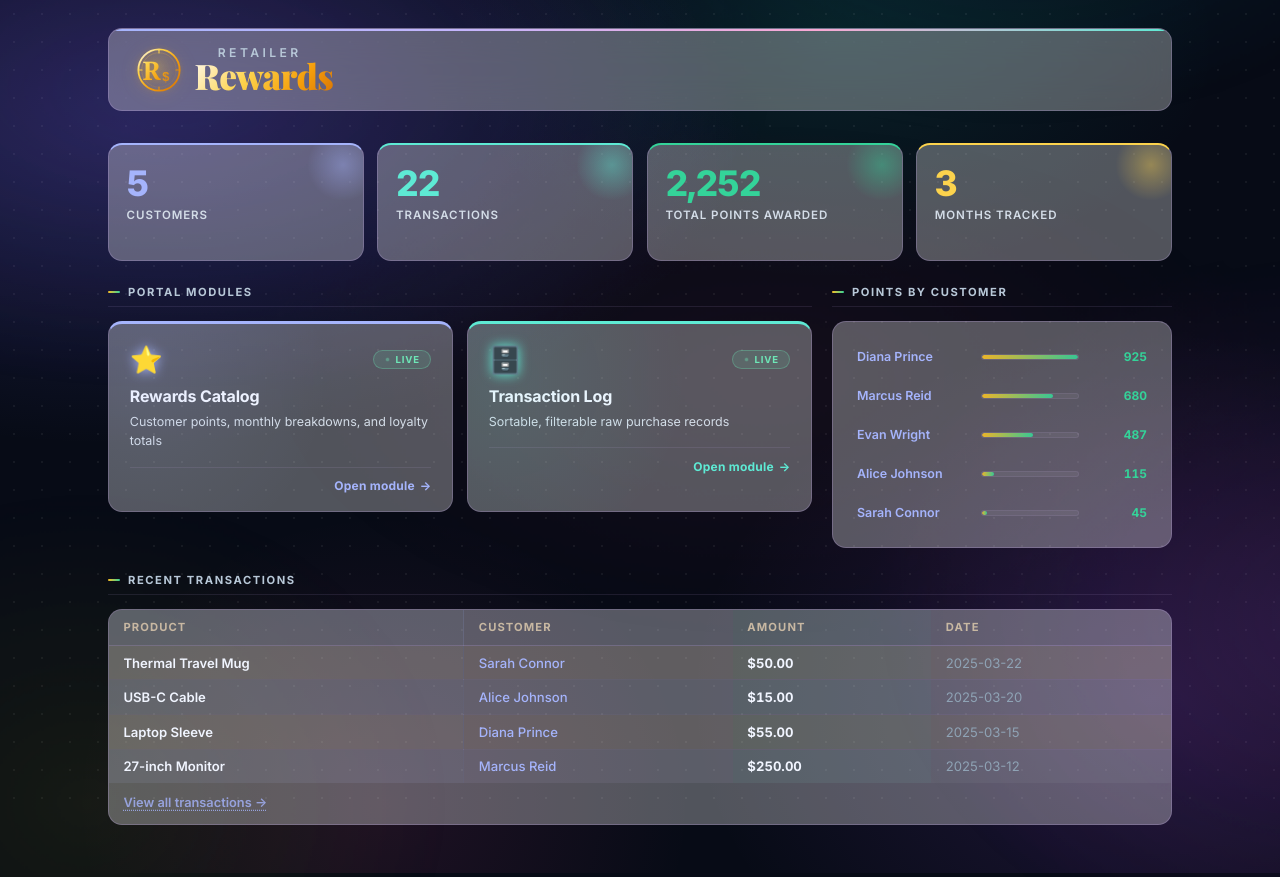
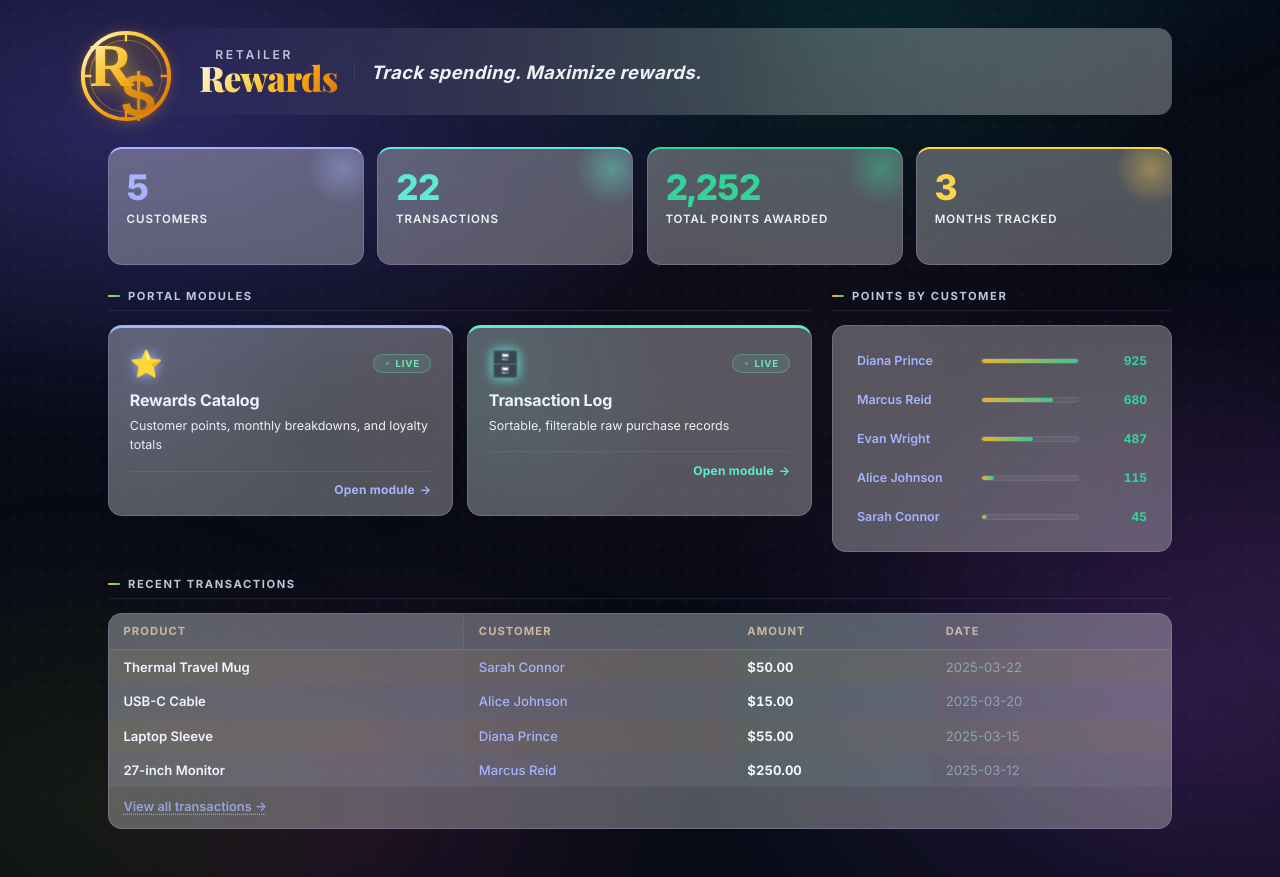
Before and after one commit to familiarcat/retailer-rewards-program, a React (Create React App) app: page / in a window 1280 px wide. Built offline with nearby package versions, Linux system fonts and the light colour scheme.

Commit message:
updating header styles

```diff
--- a/public/index.html
+++ b/public/index.html
@@ -5,6 +5,8 @@
     <meta name="viewport" content="width=device-width, initial-scale=1.0" />
     <meta name="description" content="Dashboard & Retailer Rewards Program" />
     <title>Customer Beneits</title>
+    <link rel="icon" href="%PUBLIC_URL%/appLogo.svg" />  <!-- or you can link to appLogo.svg if preferred -->
+
   </head>
   <body>
     <div id="root"></div>
--- a/src/App.js
+++ b/src/App.js
@@ -109,7 +109,8 @@ function App() {
       <header className="app-header anim-header">
         <div className="app-header-left">
           <AppLogo
-            size={44}
+
+            size={92}
             className={`app-logo${view !== 'home' ? ' app-logo--link' : ''}`}
             onClick={view !== 'home' ? () => navigate('home') : undefined}
             role={view !== 'home' ? 'button' : undefined}
@@ -129,6 +130,9 @@ function App() {
               <span className="app-brand__eyebrow">Retailer</span>
               <span className="app-brand__wordmark">Rewards</span>
             </h1>
+            <p className="app-header-tagline">
+              Track spending. Maximize rewards.
+            </p>
           </div>
         </div>
       </header>
--- a/src/components/AppLogo.js
+++ b/src/components/AppLogo.js
@@ -1,4 +1,5 @@
 import React from 'react';
+import appLogo from '../assets/appLogo.svg'; // Adjust path as necessary
 
 /**
  * AppLogo
@@ -16,94 +17,7 @@ import React from 'react';
  * Gradient mirrors --gradient-brand: #fff8e8 → #fcd34d → #f59e0b → #d97706
  */
 const AppLogo = ({ size = 40, className = '', ...rest }) => (
-  <svg
-    xmlns="http://www.w3.org/2000/svg"
-    viewBox="0 0 48 48"
-    width={size}
-    height={size}
-    fill="none"
-    aria-hidden="true"
-    className={className}
-    style={{ flexShrink: 0, display: 'block' }}
-    {...rest}
-  >
-    <defs>
-      {/* Primary gold gradient — diagonal, matches app brand gradient */}
-      <linearGradient
-        id="al-gold"
-        x1="4" y1="4" x2="44" y2="44"
-        gradientUnits="userSpaceOnUse"
-      >
-        <stop offset="0%"   stopColor="#fff8e8" />
-        <stop offset="25%"  stopColor="#fcd34d" />
-        <stop offset="62%"  stopColor="#f59e0b" />
-        <stop offset="100%" stopColor="#d97706" />
-      </linearGradient>
-
-      {/* Dimmer version for the inner ring */}
-      <linearGradient
-        id="al-gold-dim"
-        x1="4" y1="4" x2="44" y2="44"
-        gradientUnits="userSpaceOnUse"
-      >
-        <stop offset="0%"   stopColor="#fcd34d" stopOpacity="0.45" />
-        <stop offset="100%" stopColor="#d97706" stopOpacity="0.25" />
-      </linearGradient>
-
-      {/* Radial glow for inner fill */}
-      <radialGradient id="al-glow" cx="48%" cy="42%" r="50%">
-        <stop offset="0%"   stopColor="#fcd34d" stopOpacity="0.16" />
-        <stop offset="80%"  stopColor="#f59e0b" stopOpacity="0.05" />
-        <stop offset="100%" stopColor="#d97706" stopOpacity="0" />
-      </radialGradient>
-    </defs>
-
-    {/* ── Subtle inner fill glow ─────────────────────────────────────── */}
-    <circle cx="24" cy="24" r="21.5" fill="url(#al-glow)" />
-
-    {/* ── Outer ring ────────────────────────────────────────────────── */}
-    <circle cx="24" cy="24" r="22.5" stroke="url(#al-gold)" strokeWidth="2" />
-
-    {/* ── Inner decorative ring ─────────────────────────────────────── */}
-    <circle cx="24" cy="24" r="18.8" stroke="url(#al-gold-dim)" strokeWidth="0.6" />
-
-    {/* ── Cardinal tick marks (top · right · bottom · left) ────────── */}
-    {/* Top    */ }
-    <line x1="24" y1="2.5"  x2="24" y2="5.5"  stroke="url(#al-gold)" strokeWidth="1.2" strokeLinecap="round" />
-    {/* Right  */ }
-    <line x1="42.5" y1="24" x2="45.5" y2="24" stroke="url(#al-gold)" strokeWidth="1.2" strokeLinecap="round" />
-    {/* Bottom */ }
-    <line x1="24" y1="42.5" x2="24" y2="45.5" stroke="url(#al-gold)" strokeWidth="1.2" strokeLinecap="round" />
-    {/* Left   */ }
-    <line x1="2.5" y1="24"  x2="5.5" y2="24"  stroke="url(#al-gold)" strokeWidth="1.2" strokeLinecap="round" />
-
-    {/* ── Large "R"  — serif, left-dominant ────────────────────────── */}
-    <text
-      x="6"
-      y="35"
-      fontFamily="Georgia, 'Times New Roman', serif"
-      fontSize="28"
-      fontWeight="bold"
-      fill="url(#al-gold)"
-      dominantBaseline="auto"
-    >
-      R
-    </text>
-
-    {/* ── "$" — smaller, lower-right, slight overlap for depth ─────── */}
-    <text
-      x="27.5"
-      y="36"
-      fontFamily="'Arial', Helvetica, sans-serif"
-      fontSize="14"
-      fontWeight="700"
-      fill="url(#al-gold)"
-      opacity="0.88"
-      dominantBaseline="auto"
-    >
-      $
-    </text>
-  </svg>
+  <img src={appLogo} alt="App Logo" width={size} height={size} className={className} {...rest} />
 );
 
 export default AppLogo;
--- a/src/styles/global.css
+++ b/src/styles/global.css
@@ -88,7 +88,7 @@
    * WCAG AA normal text requires ≥ 4.5:1; large/bold ≥ 3:1
    */
   --text-primary:   #f1f5ff;   /* lum 0.91 → 10.8:1 on glass  ✓ */
-  --text-secondary: #d4dde8;   /* lum 0.70 →  8.2:1 on glass  ✓ */
+  --text-secondary: #eef2f6;   /* Brightened to avoid visual confusion with bg */
   --text-muted:     #b8c8d8;   /* lum 0.53 →  6.3:1 on glass  ✓ AA normal */
   --text-dim:       #8fa3b5;   /* lum 0.33 →  4.0:1 on glass  ✓ AA large/bold */
 
@@ -117,6 +117,7 @@
    */
   --layout-gutter: 1.75rem;
   --view-indent:   1.25rem;
+  --padding-bottom-main: 3rem;
 }
 
 /* ── Reset ──────────────────────────────────────────────────────────── */
@@ -417,7 +418,7 @@ h1, h2, h3 { color: var(--text-primary); margin-top: 0; }
   z-index: 1;
   max-width: 1120px;
   margin: 0 auto;
-  padding: 1.75rem var(--layout-gutter) 3rem;
+  padding: var(--layout-gutter) var(--layout-gutter) var(--padding-bottom-main);
 }
 
 /* ── Breadcrumb — floats above the header glass panel ───────────────── */
@@ -503,32 +504,32 @@ h1, h2, h3 { color: var(--text-primary); margin-top: 0; }
   padding: 1.1rem var(--layout-gutter);
   border-radius: var(--radius-card);
   background: var(--glass-bg);
+  background: linear-gradient(
+    to left,
+    rgba(255, 255, 255, 0.30) 0%,
+    rgba(255, 255, 255, 0.29) 13%,
+    rgba(255, 255, 255, 0.27) 25%,
+    rgba(255, 255, 255, 0.23) 38%,
+    rgba(255, 255, 255, 0.18) 50%,
+    rgba(255, 255, 255, 0.13) 62%,
+    rgba(255, 255, 255, 0.08) 75%,
+    rgba(255, 255, 255, 0.04) 87%,
+    transparent 100%
+  );
   backdrop-filter: blur(var(--glass-blur));
   -webkit-backdrop-filter: blur(var(--glass-blur));
-  border: 1px solid var(--glass-border);
+  border: none;
   position: relative;
-  overflow: hidden;
-}
-
-/* Horizontal accent line across the header top */
-.app-header::before {
-  content: '';
-  position: absolute;
-  top: 0; left: 0; right: 0;
-  height: 2px;
-  background: linear-gradient(90deg,
-    var(--accent-indigo),
-    var(--accent-violet),
-    var(--accent-pink),
-    var(--accent-teal)
-  );
+  overflow: visible;
 }
 
 /* Logo mark */
 /* AppLogo SVG — transparent background; margin-right separates it from the
    brand wordmark. No background/border needed — the SVG draws its own ring. */
 .app-logo {
-  margin-right: 0.85rem;
+  margin: -1.0rem 1.7rem -1.5rem -3.5rem;
+  position: relative;
+  z-index: 5;
   flex-shrink: 0;
   transition: opacity 0.18s ease, transform 0.18s ease, filter 0.18s ease;
   /* Subtle drop-shadow picks up the page background color so the ring appears
@@ -557,6 +558,12 @@ h1, h2, h3 { color: var(--text-primary); margin-top: 0; }
   align-items: center;
 }
 
+.app-header-text {
+  display: flex;
+  flex-direction: row;
+  align-items: center;
+}
+
 /* Two-level brand mark: micro eyebrow + oversized wordmark */
 .app-header-text h1 {
   margin: 0;
@@ -580,12 +587,12 @@ h1, h2, h3 { color: var(--text-primary); margin-top: 0; }
   font-family: 'Inter', sans-serif;
   font-size: 0.76rem;
   font-weight: 600;
-  letter-spacing: 0.28em;
+  letter-spacing: 0.22em;
   text-transform: uppercase;
   color: var(--text-muted);
   -webkit-text-fill-color: var(--text-muted);
   line-height: 1;
-  padding-left: 1.45rem;
+  padding-left: 1rem;
 }
 
 /*
@@ -605,6 +612,18 @@ h1, h2, h3 { color: var(--text-primary); margin-top: 0; }
   -webkit-background-clip: text;
   -webkit-text-fill-color: transparent;
   background-clip: text;
+}
+
+.app-header-tagline {
+  margin: 0;
+  margin-left: 1rem;
+  padding-left: 1rem;
+  border-left: 1px solid var(--glass-border-dim);
+  font-size: 1.15rem;
+  font-weight: 700;
+  font-style: italic;
+  color: var(--text-secondary);
+  letter-spacing: 0.02em;
 }
 
 .app-title--link { cursor: pointer; }
@@ -1752,7 +1771,10 @@ h1, h2, h3 { color: var(--text-primary); margin-top: 0; }
 }
 
 @media (max-width: 640px) {
-  .app-container  { padding: 1rem 1rem 2rem; }
+  :root {
+    --layout-gutter: 1rem;
+    --padding-bottom-main: 2rem;
+  }
   .page-title     { font-size: 1.4rem; }
   .kpi-row        { grid-template-columns: repeat(2, 1fr); }
   .mod-grid       { grid-template-columns: 1fr; }
```
Also changed, not shown: src/assets/appLogo.svg (added), 1 other file (tests, documents, lock files or other folders).
